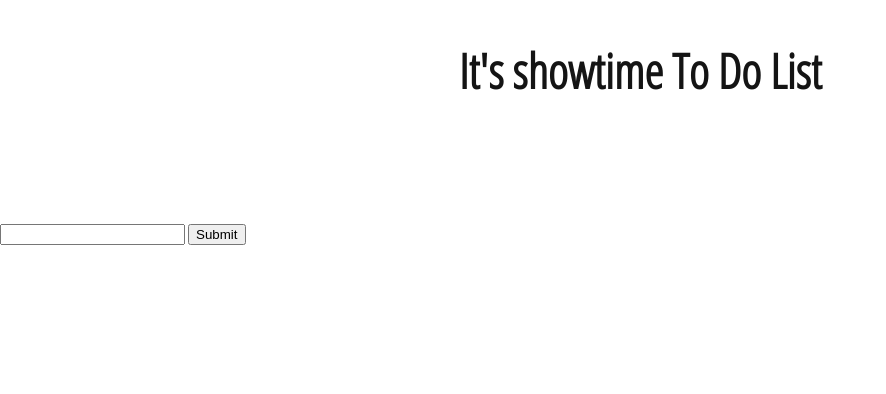
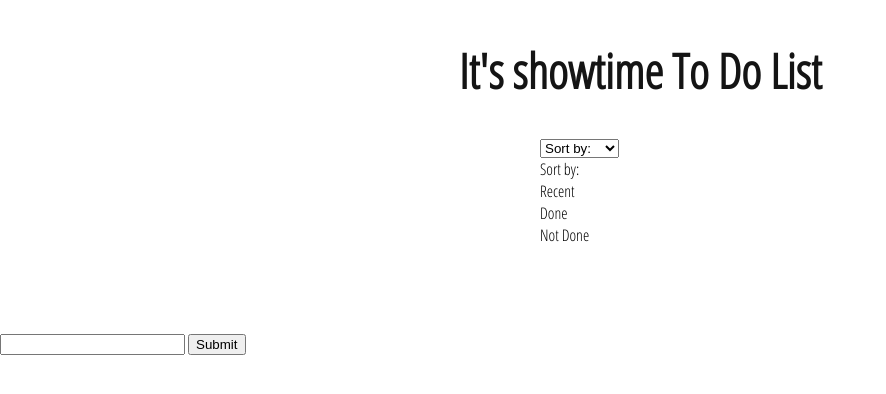
Before and after one commit to tamerNasser/Its-show-time, a plain HTML site: page skeleton/index.html in a window 1280 px wide. Shown: the whole page, without its empty margins (0-886 px from the left). Drawn offline with Linux system fonts and the light colour scheme.

Commit message:
added select options for sort

```diff
--- a/skeleton/index.html
+++ b/skeleton/index.html
@@ -13,6 +13,17 @@
   </head>
   <body>
     <div class="page-title"><h1>It's showtime To Do List</h1></div>
+
+    <div style="display:flex; justify-content:center;">
+      <div class="custom-select" style="position:relative; width:200px;">
+        <select>
+          <option value="0">Sort by:</option>
+          <option value="1">Recent</option>
+          <option value="2">Done</option>
+          <option value="2">Not Done</option>
+        </select>
+      </div>
+    </div>
     <div id="todo-container">&nbsp;</div>
 
     <form id="add-todo">
```
